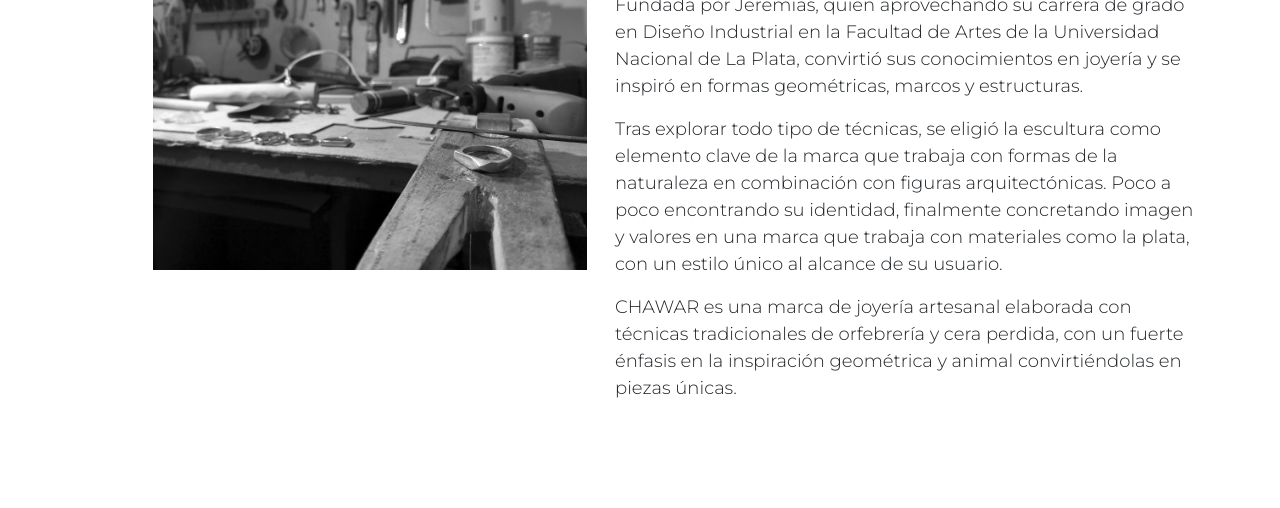
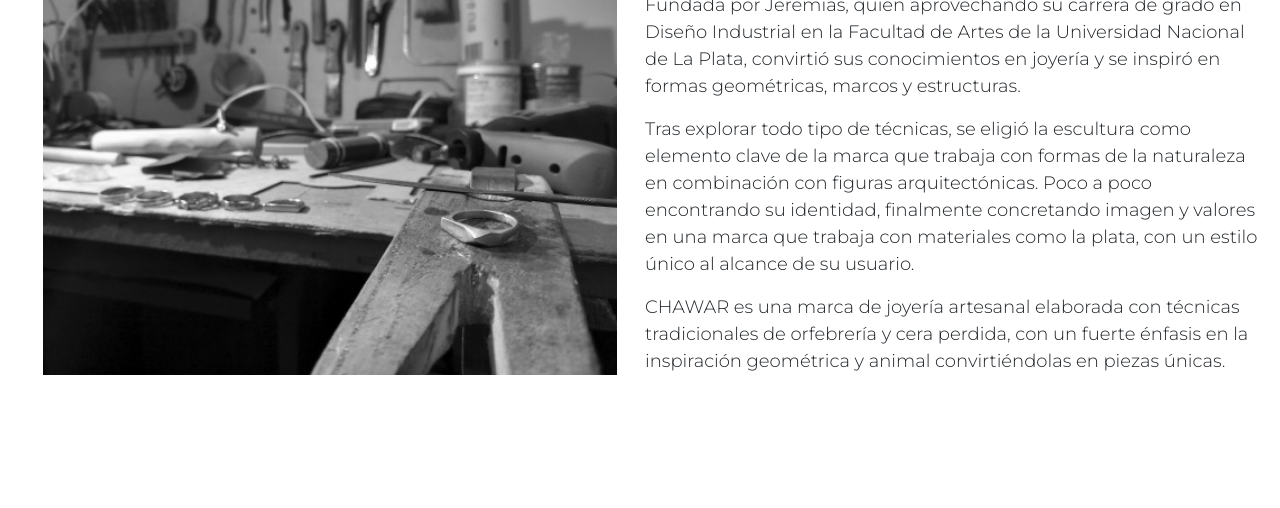
Before and after one commit to Bruno-Bonarelli/chawar-joyas-branch, a website: page views/quienes-somos.html in a window 1280 px wide. Shown: the part 224-732 px from the top of the page. Drawn offline with Linux system fonts and the light colour scheme.

Commit message:
acomode quienes somos la imagen

```diff
--- a/sass/_media-queris-desktop.scss
+++ b/sass/_media-queris-desktop.scss
@@ -126,7 +126,7 @@
         grid-template-columns: 50% 50%;
         grid-column-gap: 20px;
         margin-top: 70px;
-        margin-right: 100px;
+        margin-right: 40px;
         margin-bottom: 120px;
 
         .quienes-text {
@@ -139,6 +139,9 @@
         .quienes-img {
             grid-area: imagen;
             justify-self: end;
+        }
+        .quienes-img img {
+            width: 590px;
         }
     }
 
```
Also changed, not shown: micss/estilos.css.
